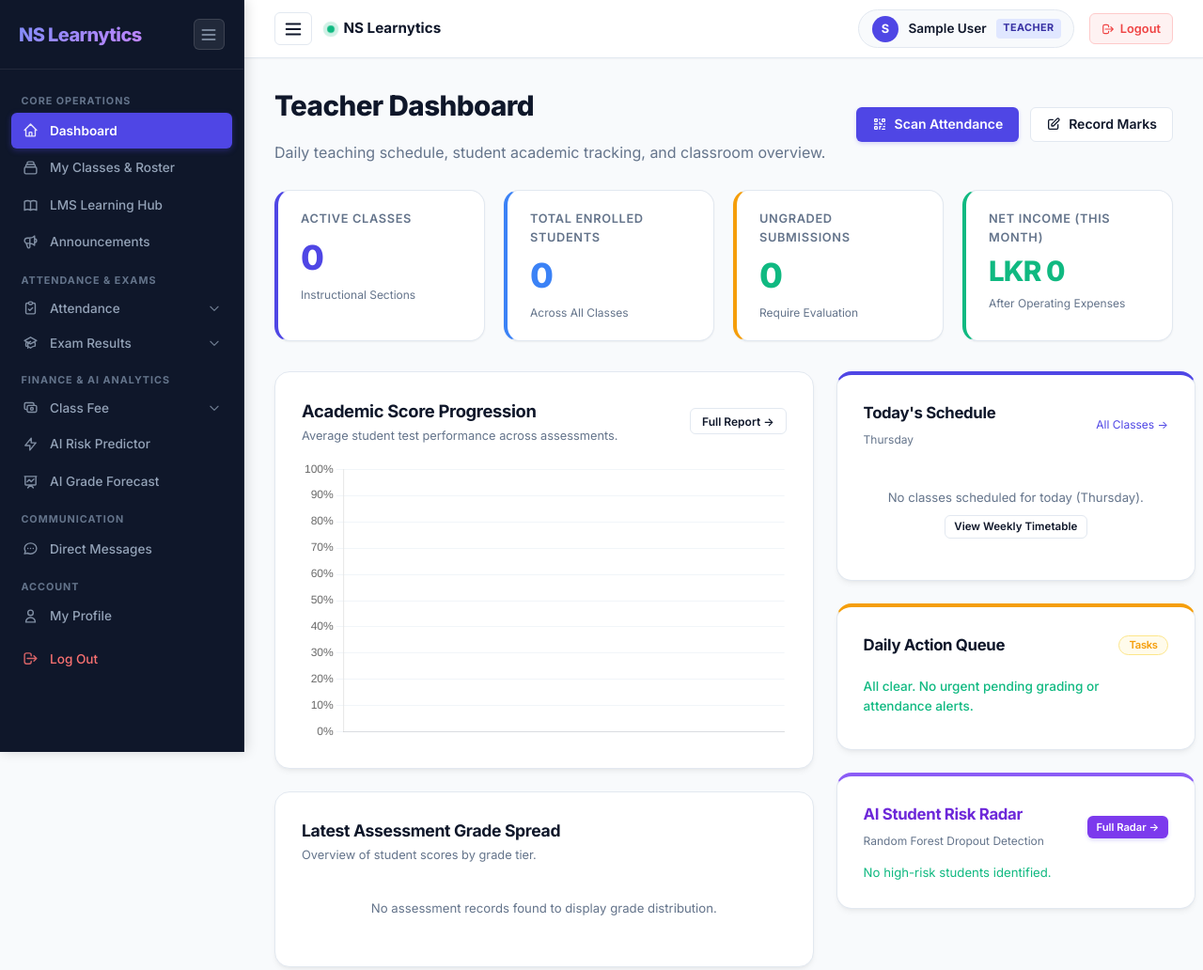
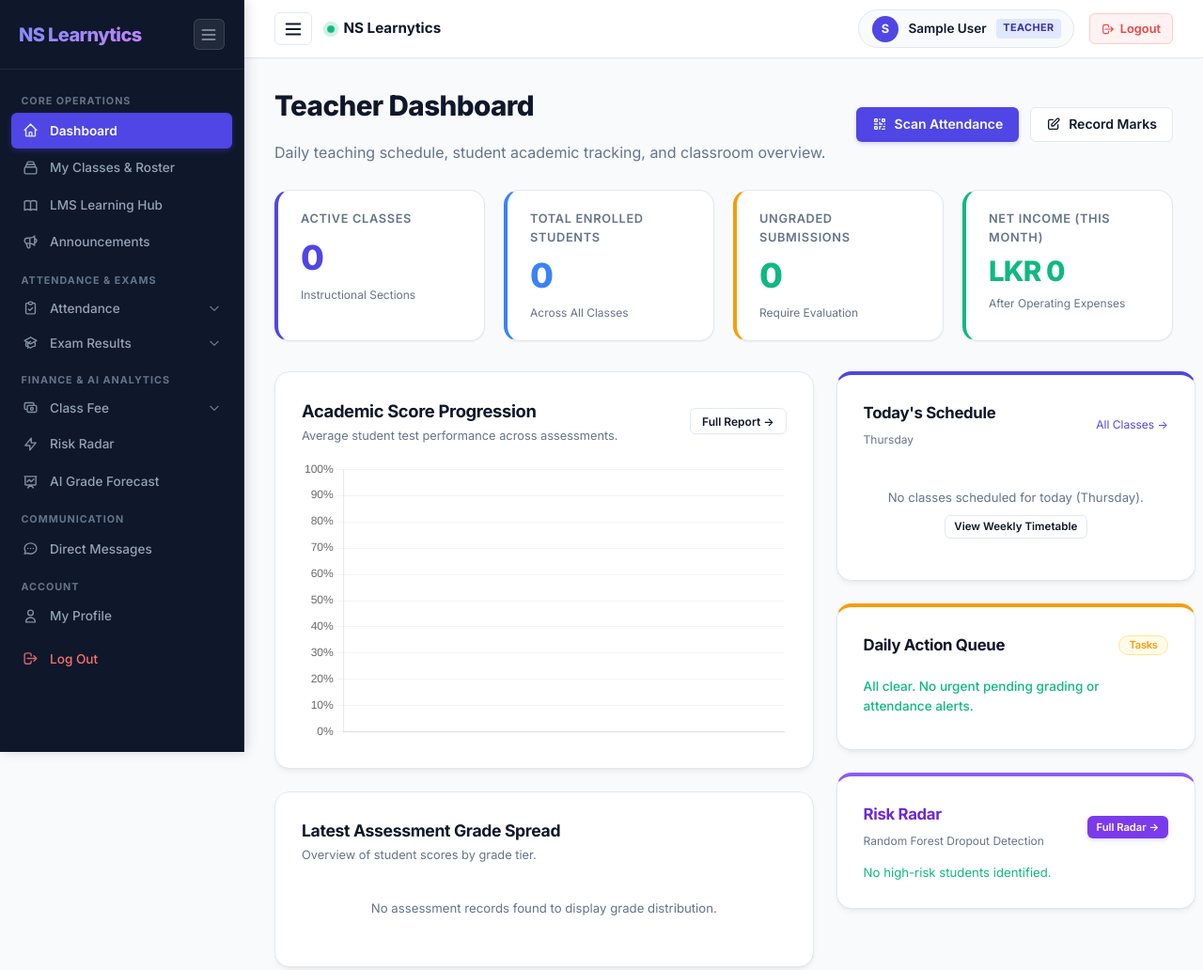
Before and after one commit to nihadn6/NS-learnytics, a Flask app: page /teacher_dashboard in a window 1280 px wide. Shown: the top 1032 px of the page at 94% size. Run offline with Flask 3, Linux system fonts and the light colour scheme; the visitor is signed in with stand-in values (Sample User, id 1); data that the repository does not hold is empty.

Commit message:
refactor(branding): rename AI Risk Predictor and AI Student Risk Radar to Risk Radar

```diff
--- a/templates/admin_dashboard.html
+++ b/templates/admin_dashboard.html
@@ -355,7 +355,7 @@
             <div style="display: flex; justify-content: space-between; align-items: center; margin-bottom: 0.85rem;">
                 <div>
                     <h3 style="font-size: 1.05rem; font-weight: 700; color: #6d28d9; margin-bottom: 0.1rem;">
-                        AI Student Risk Radar
+                        Risk Radar
                     </h3>
                     <span style="font-size: 0.75rem; color: var(--text-muted);">Campus-Wide Dropout Detection</span>
                 </div>
--- a/templates/at_risk_students.html
+++ b/templates/at_risk_students.html
@@ -1,6 +1,6 @@
 {% extends 'base.html' %}
 
-{% block title %}AI Student Risk Predictor - NS Learnytics{% endblock %}
+{% block title %}Risk Radar - NS Learnytics{% endblock %}
 
 {% block content %}
 <div class="mb-4">
@@ -9,7 +9,7 @@
 <div class="flex justify-between align-center mb-6" style="flex-wrap: wrap; gap: 1rem;">
     <div>
         <h1 style="font-size: 1.75rem; font-weight: 800; color: var(--text-main); display: flex; align-items: center; gap: 0.5rem;">
-            AI Student At-Risk & Dropout Predictor
+            Risk Radar
         </h1>
         <p class="text-muted" style="margin-bottom: 0;">Machine Learning Random Forest analysis evaluating attendance rates, score trajectories, and homework completion ratios.</p>
     </div>
--- a/templates/base.html
+++ b/templates/base.html
@@ -123,7 +123,7 @@
                     </div>
                     <a href="{{ url_for('ai_analytics.at_risk_dashboard') }}" class="sidebar-link {% if request.endpoint == 'ai_analytics.at_risk_dashboard' %}active{% endif %}">
                         <svg fill="none" stroke="currentColor" viewBox="0 0 24 24"><path stroke-linecap="round" stroke-linejoin="round" stroke-width="2" d="M13 10V3L4 14h7v7l9-11h-7z"></path></svg>
-                        <span>AI Risk Predictor</span>
+                        <span>Risk Radar</span>
                     </a>
                     <a href="{{ url_for('ai_analytics.grade_forecasting_dashboard') }}" class="sidebar-link {% if request.endpoint == 'ai_analytics.grade_forecasting_dashboard' %}active{% endif %}">
                         <svg fill="none" stroke="currentColor" viewBox="0 0 24 24"><path stroke-linecap="round" stroke-linejoin="round" stroke-width="2" d="M7 12l3-3 3 3 4-4M8 21l4-4 4 4M3 4h18M4 4h16v12a1 1 0 01-1 1H5a1 1 0 01-1-1V4z"></path></svg>
@@ -303,7 +303,7 @@
                     </div>
                     <a href="{{ url_for('ai_analytics.at_risk_dashboard') }}" class="sidebar-link {% if request.endpoint == 'ai_analytics.at_risk_dashboard' %}active{% endif %}">
                         <svg fill="none" stroke="currentColor" viewBox="0 0 24 24"><path stroke-linecap="round" stroke-linejoin="round" stroke-width="2" d="M13 10V3L4 14h7v7l9-11h-7z"></path></svg>
-                        <span>AI Student Risk Radar</span>
+                        <span>Risk Radar</span>
                     </a>
                     <a href="{{ url_for('ai_analytics.grade_forecasting_dashboard') }}" class="sidebar-link {% if request.endpoint == 'ai_analytics.grade_forecasting_dashboard' %}active{% endif %}">
                         <svg fill="none" stroke="currentColor" viewBox="0 0 24 24"><path stroke-linecap="round" stroke-linejoin="round" stroke-width="2" d="M7 12l3-3 3 3 4-4M8 21l4-4 4 4M3 4h18M4 4h16v12a1 1 0 01-1 1H5a1 1 0 01-1-1V4z"></path></svg>
--- a/templates/teacher_dashboard.html
+++ b/templates/teacher_dashboard.html
@@ -235,7 +235,7 @@
             <div style="display: flex; justify-content: space-between; align-items: center; margin-bottom: 0.85rem;">
                 <div>
                     <h3 style="font-size: 1.05rem; font-weight: 700; color: #6d28d9; margin-bottom: 0.1rem;">
-                        AI Student Risk Radar
+                        Risk Radar
                     </h3>
                     <span style="font-size: 0.75rem; color: var(--text-muted);">Random Forest Dropout Detection</span>
                 </div>
```
